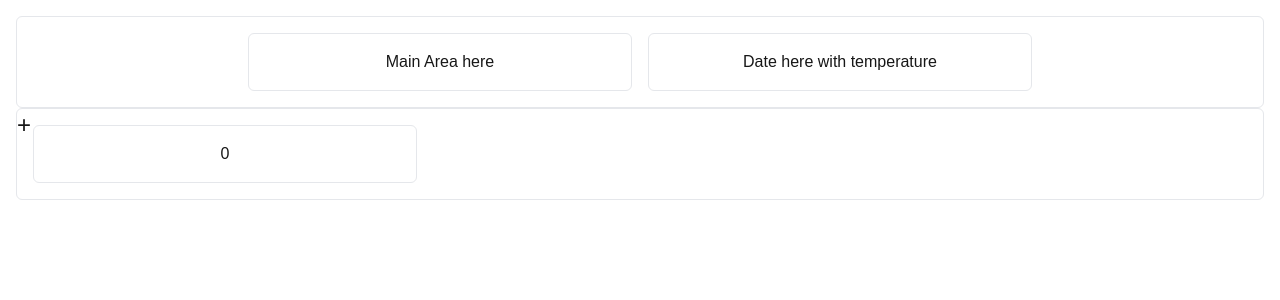
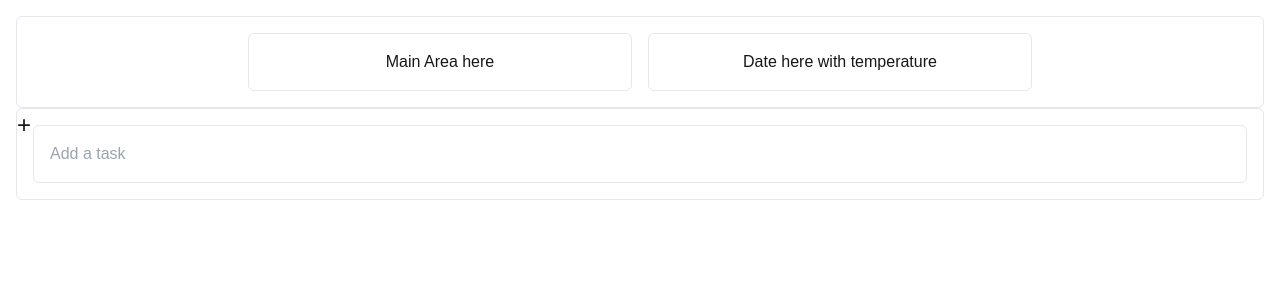
Before and after one commit to enzorod10/hub, a Next.js app: page / in a window 1280 px wide. Shown: the top 300 px of the page. Built offline with nearby package versions, Linux system fonts and the light colour scheme.

Commit message:
updated function to add task

```diff
--- a/app/page.tsx
+++ b/app/page.tsx
@@ -1,8 +1,23 @@
 'use client';
 import { useState } from "react";
+import { Task } from "./types";
+import { v4 as uuidv4 } from 'uuid';
 
 export default function Home() {
-  const [tasks, setTasks] = useState([0]);
+  const [tasks, setTasks] = useState<Task[]>();
+  const [task, setTask] = useState<Task>({
+    id: "0",
+    type: "work",
+    name: "",
+    priority: "low",
+    done: false
+  });
+
+  const handleAddTask = (e) => {
+    e.preventDefault();
+    setTasks((prevTasks) => [...(prevTasks || []), {...task, id: uuidv4()}]);
+  }
+
   return (
     <div className="m-4">
       <div>
@@ -16,13 +31,16 @@ export default function Home() {
         </div>
         <div>
           <div className="w-full border relative rounded-md p-4 gap-4 justify-center">
-            <button onClick={() => setTasks(() => [...tasks, tasks.length])} className="text-2xl absolute left-0 top-0">
-              +
-            </button>
+            <form>
+              <input onChange={(e) => setTask({...task, name: e.target.value})} type="text" placeholder="Add a task" className="w-full border rounded-md p-4" />
+              <button onClick={(e) => handleAddTask(e)} className="text-2xl absolute left-0 top-0">
+                +
+              </button>
+            </form>
             <div>
-              {tasks.map((task) => (
-                <div key={task} className="flex items-center justify-center border rounded-md p-4 max-w-sm w-full">
-                  {task}
+              {tasks?.map((task) => (
+                <div key={task.id} className="flex items-center justify-center border rounded-md p-4 max-w-sm w-full">
+                  {task.name}
                 </div>
               ))}
             </div>
--- a/package.json
+++ b/package.json
@@ -9,9 +9,11 @@
     "lint": "next lint"
   },
   "dependencies": {
+    "date-fns": "^4.1.0",
     "next": "15.1.7",
     "react": "^19.0.0",
-    "react-dom": "^19.0.0"
+    "react-dom": "^19.0.0",
+    "uuid": "^11.1.0"
   },
   "devDependencies": {
     "@eslint/eslintrc": "^3",
```
Also changed, not shown: app/types.ts (+7 -1 lines), app/layout.tsx (line endings or trailing spaces), 1 other file (tests, documents, lock files or other folders).
